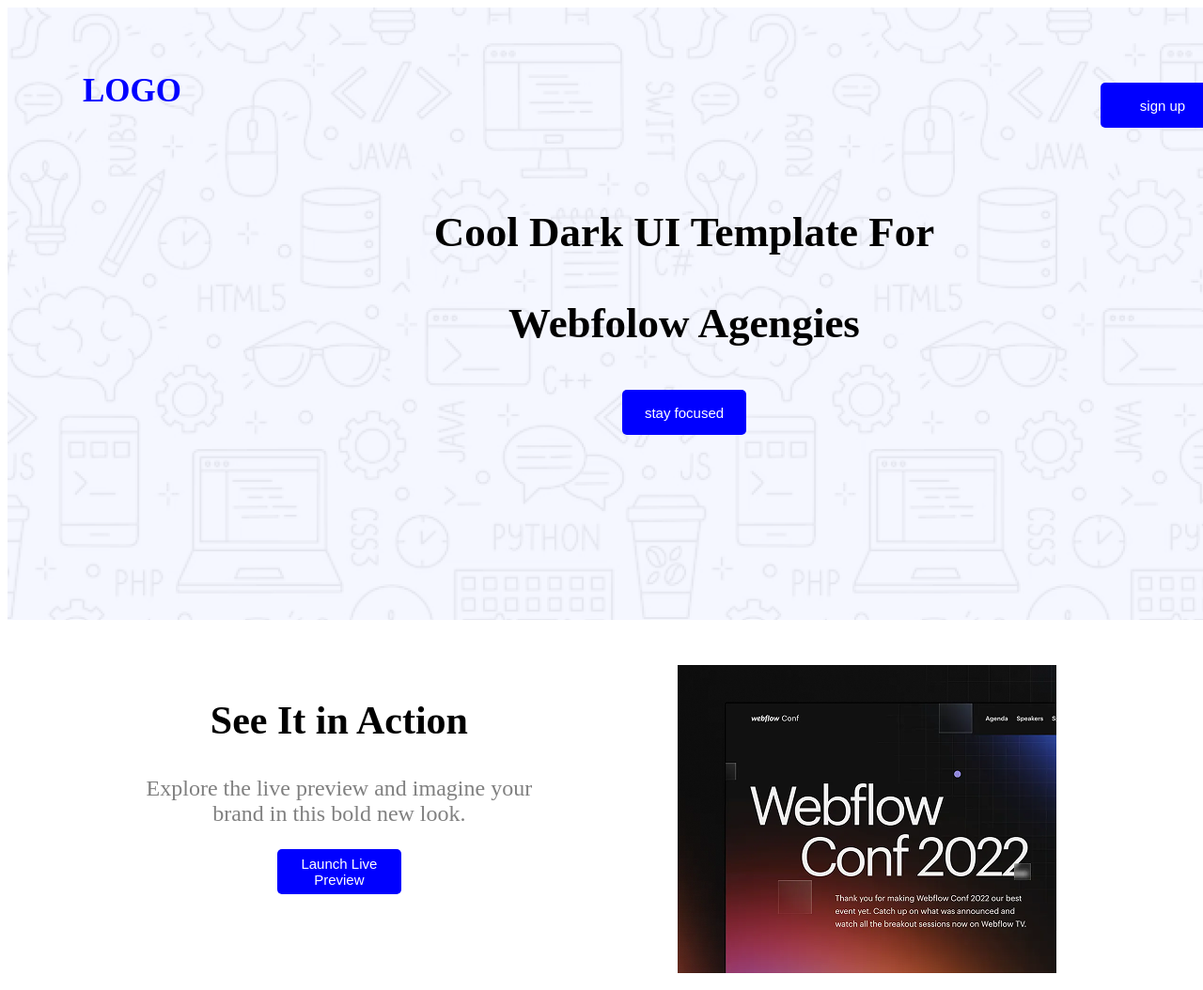
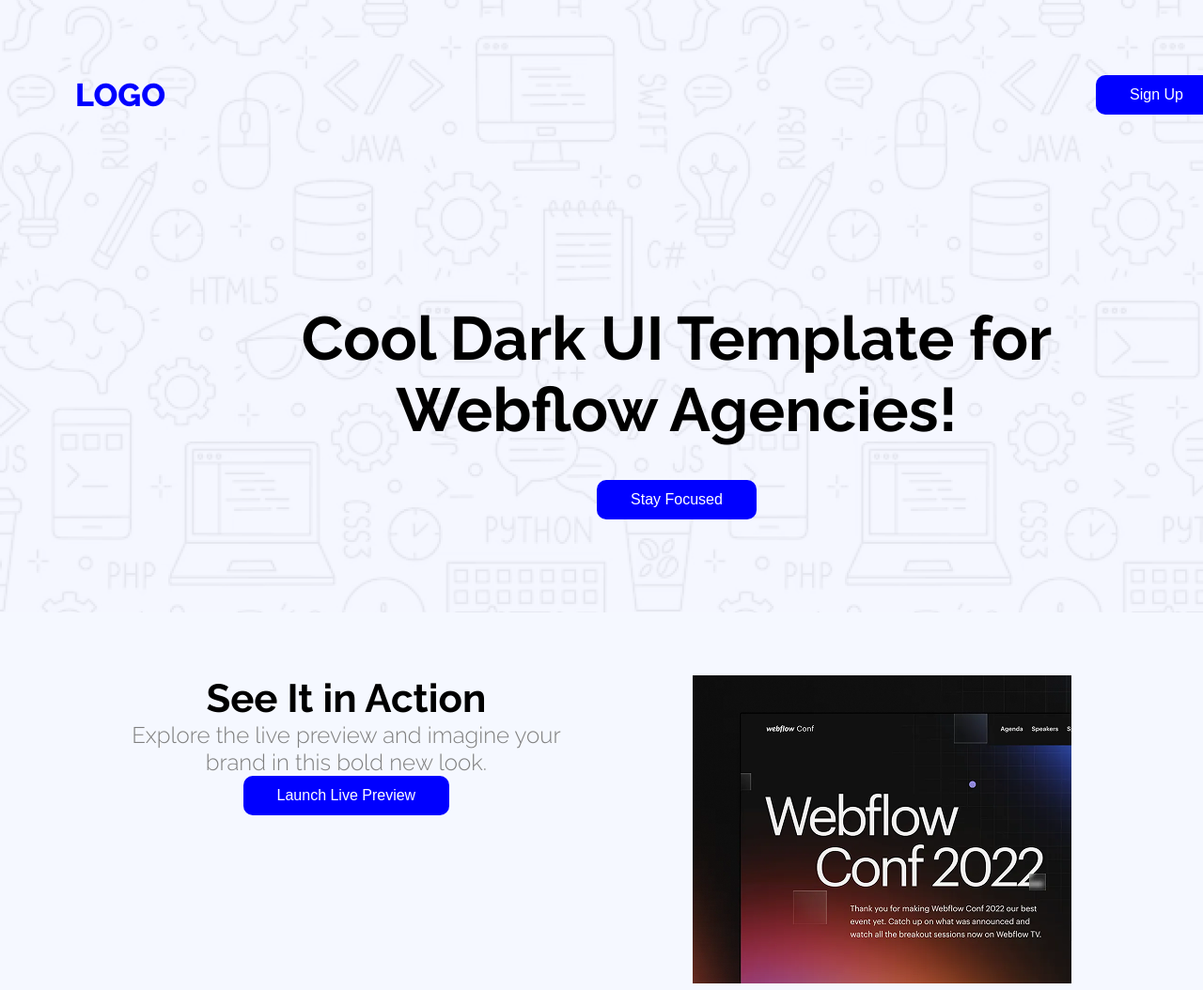
Before and after one commit to SiamHoq/Assignment-1, a plain HTML site: page index.html in a window 1280 px wide. Shown: the top 1054 px of the page at 94% size. Drawn offline with Linux system fonts and the light colour scheme.

Commit message:
code header

```diff
--- a/index.html
+++ b/index.html
@@ -1,35 +1,51 @@
 <!DOCTYPE html>
 <html lang="en">
+
 <head>
     <meta charset="UTF-8">
     <meta name="viewport" content="width=device-width, initial-scale=1.0">
     <title>Document</title>
+    <link rel="preconnect" href="https://fonts.googleapis.com">
+    <link rel="preconnect" href="https://fonts.gstatic.com" crossorigin>
+    <link
+        href="https://fonts.googleapis.com/css2?family=Inter:ital,opsz,wght@0,14..32,100..900;1,14..32,100..900&family=Raleway:ital,wght@0,100..900;1,100..900&display=swap"
+        rel="stylesheet">
+
+    <link rel="preconnect" href="https://fonts.googleapis.com">
+    <link rel="preconnect" href="https://fonts.gstatic.com" crossorigin>
+    <link
+        href="https://fonts.googleapis.com/css2?family=Inter:ital,opsz,wght@0,14..32,100..900;1,14..32,100..900&family=Raleway:ital,wght@0,100..900;1,100..900&display=swap"
+        rel="stylesheet">
     <link rel="stylesheet" href="styles/design.css">
+
+
 </head>
-<body>
+
+<body class="raleway-main-font">
 
     <header>
 
         <nav>
             <div class="design">
-                <h1 class="logo-design"> LOGO </h1>
+                <div>
+                    <h1 class="logo-design">LOGO</h1>
+                </div>
                 <div style="padding: 40px;">
-                    <a style="padding: 25px;" href=""><button class="btn-design"> sign up </button></a>
+                    <a style="padding: 25px;" href=""><button class="btn-design">Sign Up</button></a>
                 </div>
-
             </div>
 
 
             <section>
 
                 <div class="tamplate">
-                    <h1 class="tamplate-size">Cool Dark UI Template For</h1>
-                    <h1 class="tamplate-size"> Webfolow Agengies </h1>
-                    <a href=""><button  class="btn-design"> stay focused </button></a>
+                    <h1 class="tamplate-size-1">Cool Dark UI Template for <br> Webflow Agencies!</h1>
+                    <button class="btn-design">Stay Focused</button>
                 </div>
 
             </section>
         </nav>
+
 
     </header>
 
@@ -41,7 +57,7 @@
                 <div class="action">
                     <h1 class="seeaction">See It in Action</h1>
                     <p class="poke">Explore the live preview and imagine your <br> brand in this bold new look.</p>
-                <a href=""><button  class="btn-design"> Launch Live Preview </button></a>
+                    <a href=""><button class="btn-design"> Launch Live Preview </button></a>
 
                 </div>
                 <div class="action">
@@ -101,7 +117,8 @@
 
                         <div>
                             <h1 style="font-size: 25px;"> Loved by Designers </h1>
-                        <p class="card-writing">This template instantly leveled up <br> our presence.” Studio Vertex</p>
+                            <p class="card-writing">This template instantly leveled up <br> our presence.” Studio Vertex
+                            </p>
                         </div>
 
                         <div class="card-intro" style="display: flex;">
@@ -127,7 +144,8 @@
 
                         <div>
                             <h1 style="font-size: 25px;"> Loved by Designers </h1>
-                        <p class="card-writing">This template instantly leveled up <br> our presence.” Studio Vertex</p>
+                            <p class="card-writing">This template instantly leveled up <br> our presence.” Studio Vertex
+                            </p>
                         </div>
 
                         <div class="card-intro" style="display: flex;">
@@ -153,7 +171,8 @@
 
                         <div>
                             <h1 style="font-size: 25px;"> Loved by Designers </h1>
-                        <p class="card-writing">This template instantly leveled up <br> our presence.” Studio Vertex</p>
+                            <p class="card-writing">This template instantly leveled up <br> our presence.” Studio Vertex
+                            </p>
                         </div>
 
                         <div class="card-intro" style="display: flex;">
@@ -172,12 +191,33 @@
 
         </section>
 
+        <section class="form">
+
+            <div class="column">
+                <h1 class="section-title">Let’s Get inTouch</h1>
+
+            </div>
+
+            <div class="column">
+                <h3 class="section-title">Let’s Message me</h3>
+                <form action="">
+                    <input type="email" name="" id="" placeholder="your email">
+                    <input type="text" name="" id="" placeholder="your name">
+                    <textarea cols="30" rows="10" name="" id="" placeholder="Message"></textarea>
+                    <input class="btn-primary" type="submit" value="submit">
+                </form>
+
+
+            </div>
+        </section>
+
     </main>
 
     <footer class="last-part">
 
         <h1>LOGO</h1>
-        <p class="kkk">Ready to elevate your online presence? Contact us today to discuss <br>your project and discover how we can bring your vision to life.</p>
+        <p class="kkk">Ready to elevate your online presence? Contact us today to discuss <br>your project and discover
+            how we can bring your vision to life.</p>
 
         <div class="all">
             <p>Home</p>
@@ -189,4 +229,5 @@
     </footer>
 
 </body>
+
 </html>
--- a/styles/design.css
+++ b/styles/design.css
@@ -1,4 +1,45 @@
-nav{
+* {
+    margin: 0px;
+    padding: 0px;
+}
+
+body {
+    background-color: rgba(245, 248, 255, 1);
+}
+
+.raleway-main-font {
+    font-family: "Raleway", sans-serif;
+    font-optical-sizing: auto;
+    font-weight: 300;
+    font-style: normal;
+}
+
+
+
+.inter-secondary-font {
+    font-family: "Inter", sans-serif;
+    font-optical-sizing: auto;
+    font-weight: 200;
+    font-style: normal;
+}
+
+.btn-design {
+    font-size: 16px;
+    border-radius: 10px;
+    background-color: blue;
+    color: white;
+    padding: 12px 36px;
+    border: none;
+
+}
+
+.btn-design:hover{
+    background-color: yellow;
+    color: black;
+}
+
+
+nav {
 
     background-image: url('../Assets/Hero-bg.png');
     background-repeat: no-repeat;
@@ -7,9 +48,11 @@ nav{
     margin: 0 auto;
 
 }
-.design{
+
+.design {
     display: flex;
     justify-content: space-between;
+    align-items: center;
     color: blue;
     padding-top: 40px;
     padding-left: 80px;
@@ -17,35 +60,31 @@ nav{
     margin: 0 auto;
 
 }
+
 /* nav{
     text-align: center;
     align-items: center;
 } */
 
-.logo-design{
+.logo-design {
     font-weight: 800;
-    font-size: 35px;
-    font-weight: bolder;
+    font-size: 34px;
 }
 
-.btn-design{
-    font-size: 15px;
-    height: 48px;
-    width: 132px;
-    border-radius: 5px;
-    background-color: blue;
-    color: white;
-    padding: 0 20px;
-    border: none;
 
+.tamplate {
+    text-align: center;
+    margin-top: 160px;
 }
 
-.tamplate{
-    text-align: center;
+.tamplate button{
+    margin-top: 37px;
 }
 
-.tamplate-size{
-    font-size: 45px;
+
+.tamplate-size-1 {
+    font-size: 65px;
+    font-weight: 600;
 }
 
 /* banner-design */
@@ -100,7 +139,7 @@ nav{
 .ask{
 
 }
-???////
+
 
 
 .stars{
@@ -132,3 +171,19 @@ nav{
     color: grey;
     text-align: center;
 }
+
+/* form sec */
+
+
+form{
+    padding: 130px 380px;
+    display: flex;
+    gap: 100px;
+}
+
+.column{
+    width: 50%;
+}
+.section-title{
+
+}
```
Lines whose indentation alone changed are shown as unchanged.
